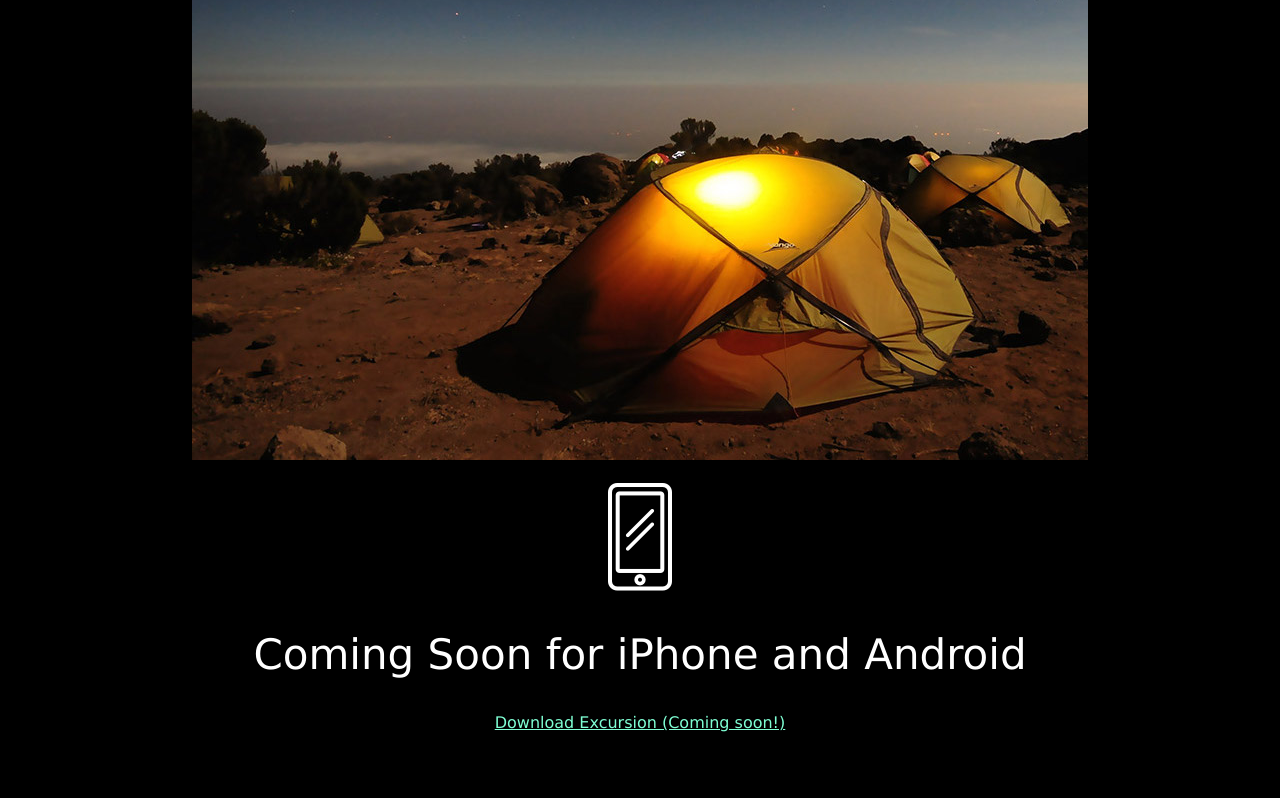
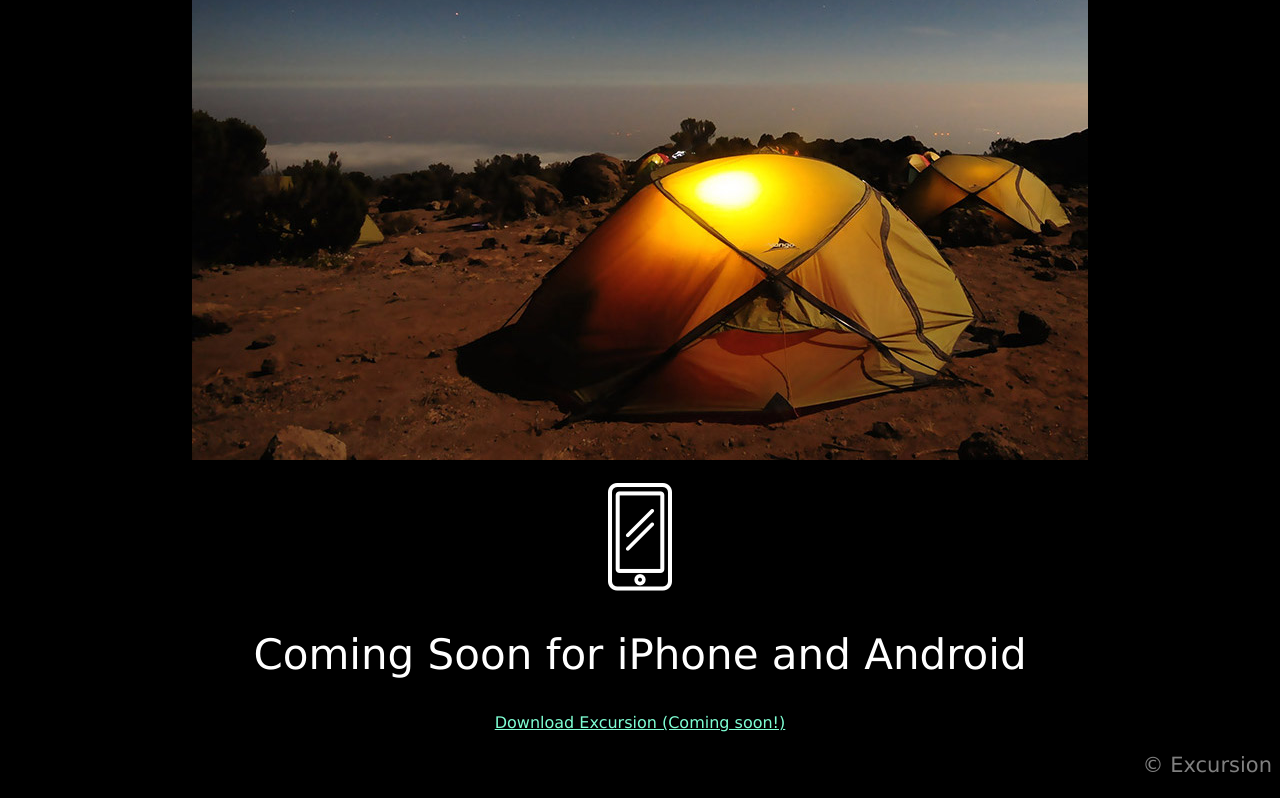
Before and after one commit to steveyray222/excursion, a plain HTML site: page index.html in a window 1280 px wide. Shown: the part 586-1384 px from the top of the page. Before the commit the page ends 1326 px from the top, so only its background shows below. Drawn offline with Linux system fonts and the light colour scheme.

Commit message:
Last commit

```diff
--- a/index.html
+++ b/index.html
@@ -28,5 +28,9 @@
 
     <a href="home">Download Excursion (Coming soon!)</a>
 
+    <div id="footer">
+    <p>© Excursion</p>
+    </div>
+
   </body>
 </html>
--- a/resources/css/style.css
+++ b/resources/css/style.css
@@ -25,3 +25,7 @@ p {
   font-size: 21px;
   color: gray;
 }
+
+#footer {
+  text-align: right;
+}
```
